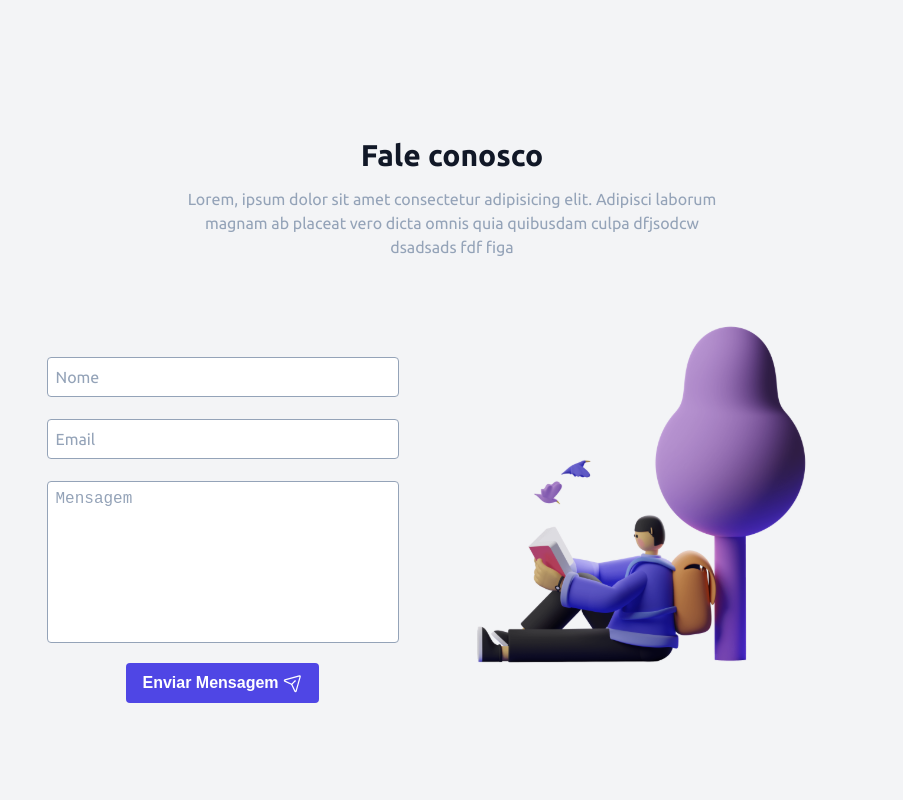
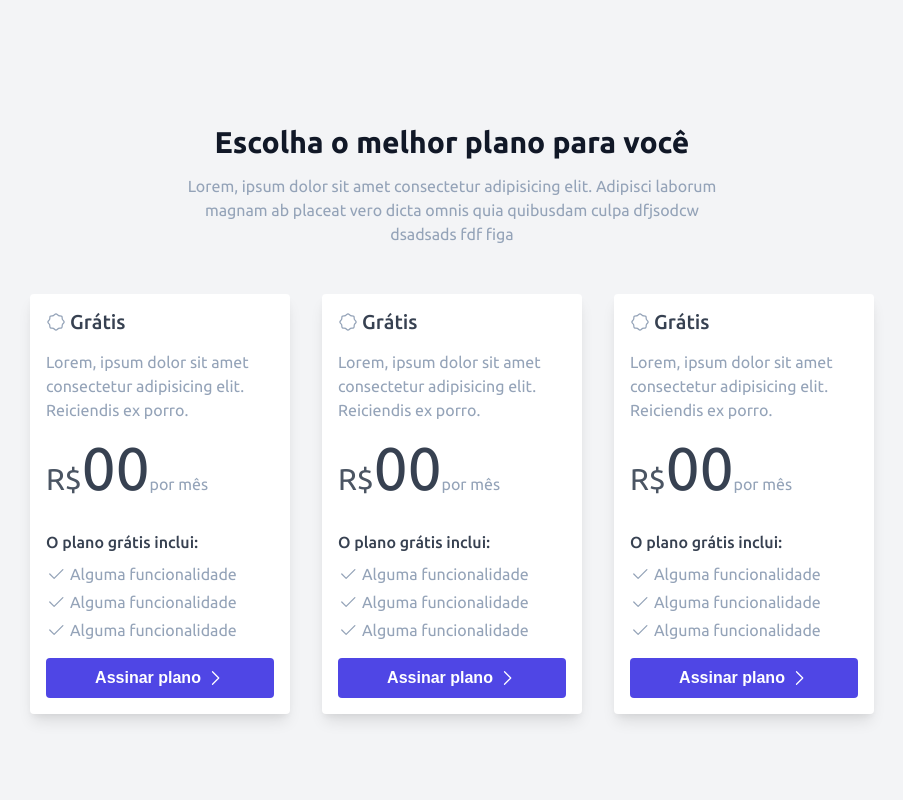
Before and after one commit to devArchetype/recognizer-frontend, a React (Vite) app: page /home in a window 1280 px wide. Shown: the part 820-1620 px from the top of the page, without its empty margins (188-1091 px from the left). Built offline with nearby package versions, Linux system fonts and the light colour scheme.

Commit message:
:sparkles: feat: create home subscription section

```diff
--- /dev/null
+++ b/src/components/SubscriptionCard/index.tsx
@@ -0,0 +1,73 @@
+import { CaretRight, Check, CircleWavy } from 'phosphor-react';
+import { useNavigate } from 'react-router-dom';
+import { Button } from '../Button';
+import {
+  CardContent,
+  Description,
+  DetailItem,
+  DetailsContainer,
+  DetailsList,
+  Heading,
+  Price,
+  SubscriptionCardContainer,
+} from './styles';
+
+interface SubscriptionCardProps {
+  name: string;
+  badge: 'gray' | 'purple' | 'yellow';
+  price: number;
+  description: string;
+  details: string[];
+}
+
+export const SubscriptionCard = () => {
+  const details = [
+    'Alguma funcionalidade',
+    'Alguma funcionalidade',
+    'Alguma funcionalidade',
+  ];
+
+  const navigate = useNavigate();
+
+  const handleNavigateToGroups = () => {
+    navigate('/grupos');
+  };
+
+  return (
+    <SubscriptionCardContainer>
+      <CardContent>
+        <Heading>
+          <div>
+            <CircleWavy />
+          </div>
+          <strong>Grátis</strong>
+        </Heading>
+        <Description>
+          Lorem, ipsum dolor sit amet consectetur adipisicing elit. Reiciendis
+          ex porro.
+        </Description>
+        <Price>00</Price>
+        <DetailsContainer>
+          <strong>O plano grátis inclui:</strong>
+          <DetailsList>
+            {details.map((detail, index) => {
+              return (
+                <DetailItem key={`${detail}_${index}`}>
+                  <span>
+                    <Check />
+                  </span>
+                  <p>{detail}</p>
+                </DetailItem>
+              );
+            })}
+          </DetailsList>
+        </DetailsContainer>
+        <Button
+          label="Assinar plano"
+          icon={<CaretRight />}
+          onClick={handleNavigateToGroups}
+        />
+      </CardContent>
+    </SubscriptionCardContainer>
+  );
+};
--- /dev/null
+++ b/src/components/SubscriptionCard/styles.ts
@@ -0,0 +1,92 @@
+import styled from 'styled-components';
+
+export const SubscriptionCardContainer = styled.li`
+  max-width: 260px;
+
+  /* @media ${(props) => props.theme.screen.sm} {
+    &:nth-child(even) {
+      transform: translateY(-${(props) => props.theme.spacing.xl});
+    }
+  } */
+`;
+
+export const CardContent = styled.article`
+  width: 100%;
+  display: flex;
+  flex-direction: column;
+  align-items: start;
+  gap: ${(props) => props.theme.spacing.md};
+  padding: ${(props) => props.theme.spacing.md};
+  box-shadow: ${(props) => props.theme.shadow.lg};
+  border-radius: ${(props) => props.theme.rounded.base};
+  background-color: ${(props) => props.theme.color['base-light']};
+
+  button:last-child {
+    width: 100%;
+    align-self: center;
+    justify-content: center;
+  }
+`;
+
+export const Heading = styled.header`
+  display: flex;
+  align-items: center;
+  gap: ${(props) => props.theme.spacing.xxs};
+
+  div {
+    line-height: 0;
+    font-size: ${(props) => props.theme.text.xl};
+  }
+
+  strong {
+    font-weight: ${(props) => props.theme.font.medium};
+    font-size: ${(props) => props.theme.text.xl};
+    color: ${(props) => props.theme.color['base-700']};
+  }
+`;
+
+export const Description = styled.p``;
+
+export const Price = styled.div`
+  font-size: calc(${(props) => props.theme.text.xxl} * 2);
+  color: ${(props) => props.theme.color['base-700']};
+  line-height: 100%;
+
+  &::before {
+    content: 'R$';
+    font-size: ${(props) => props.theme.text.xxl};
+    color: ${(props) => props.theme.color['base-600']};
+  }
+
+  &::after {
+    content: 'por mês';
+    font-size: ${(props) => props.theme.text.md};
+    color: ${(props) => props.theme.color['base-400']};
+  }
+`;
+
+export const DetailsContainer = styled.div`
+  strong {
+    font-weight: ${(props) => props.theme.font.medium};
+    color: ${(props) => props.theme.color['base-700']};
+  }
+`;
+
+export const DetailsList = styled.ul`
+  display: flex;
+  flex-direction: column;
+  align-items: start;
+  gap: ${(props) => props.theme.spacing.xxs};
+  padding-top: ${(props) => props.theme.spacing.xs};
+`;
+
+export const DetailItem = styled.li`
+  display: flex;
+  align-items: center;
+  gap: ${(props) => props.theme.spacing.xxs};
+
+  span {
+    line-height: 0;
+    font-size: ${(props) => props.theme.text.xl};
+  }
+`;
--- a/src/pages/Home/index.tsx
+++ b/src/pages/Home/index.tsx
@@ -1,6 +1,7 @@
 import { Header } from './components/Header';
 import { ContactSection } from './sections/ContactSection';
 import { HomeSection } from './sections/HomeSection';
+import { SubscriptionSection } from './sections/SubscriptionSection';
 import { HomeContainer, MainContainer } from './styles';
 
 export const Home = () => {
@@ -10,6 +11,7 @@ export const Home = () => {
 
       <MainContainer>
         <HomeSection />
+        <SubscriptionSection />
         <ContactSection />
       </MainContainer>
     </HomeContainer>
--- /dev/null
+++ b/src/pages/Home/sections/SubscriptionSection/index.tsx
@@ -0,0 +1,23 @@
+import { SubscriptionCard } from '../../../../components/SubscriptionCard';
+import { HomeBaseSection } from '../../../../layouts/HomeBaseSection';
+import { CardsListContainer, SectionContent } from './styles';
+
+export const SubscriptionSection = () => {
+  return (
+    <HomeBaseSection
+      id="subscription"
+      heading="Escolha o melhor plano para você"
+      description="Lorem, ipsum dolor sit amet consectetur adipisicing elit. Adipisci
+    laborum magnam ab placeat vero dicta omnis quia quibusdam culpa
+    dfjsodcw dsadsads fdf figa"
+    >
+      <CardsListContainer>
+        <SubscriptionCard />
+        <SubscriptionCard />
+        <SubscriptionCard />
+      </CardsListContainer>
+
+      <SectionContent></SectionContent>
+    </HomeBaseSection>
+  );
+};
--- /dev/null
+++ b/src/pages/Home/sections/SubscriptionSection/styles.ts
@@ -0,0 +1,17 @@
+import styled from 'styled-components';
+
+export const SectionContent = styled.div`
+  width: 100%;
+  display: flex;
+  flex-wrap: wrap;
+  justify-content: center;
+  align-items: center;
+  gap: ${(props) => props.theme.spacing.md};
+`;
+
+export const CardsListContainer = styled.ul`
+  display: flex;
+  align-items: center;
+  gap: ${(props) => props.theme.spacing.lg};
+  flex-wrap: wrap;
+`;
```
